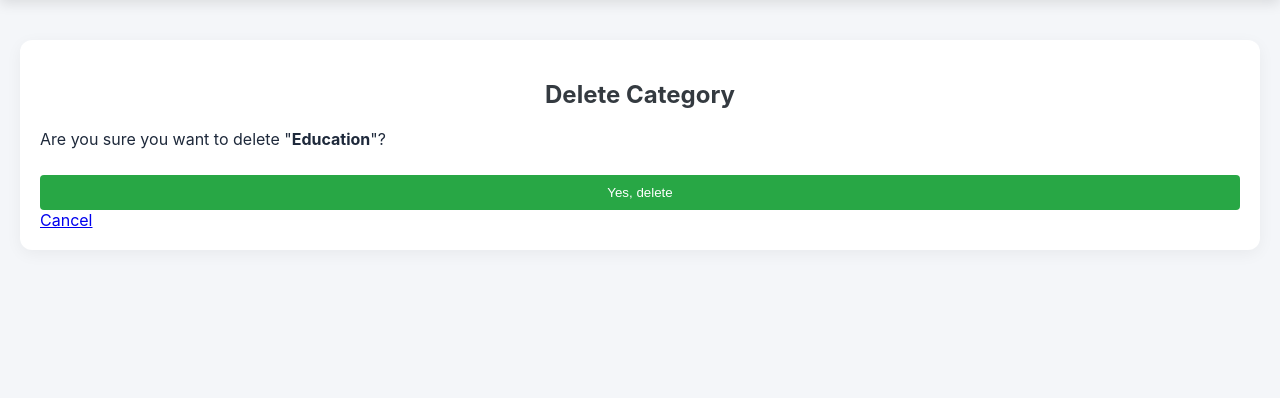
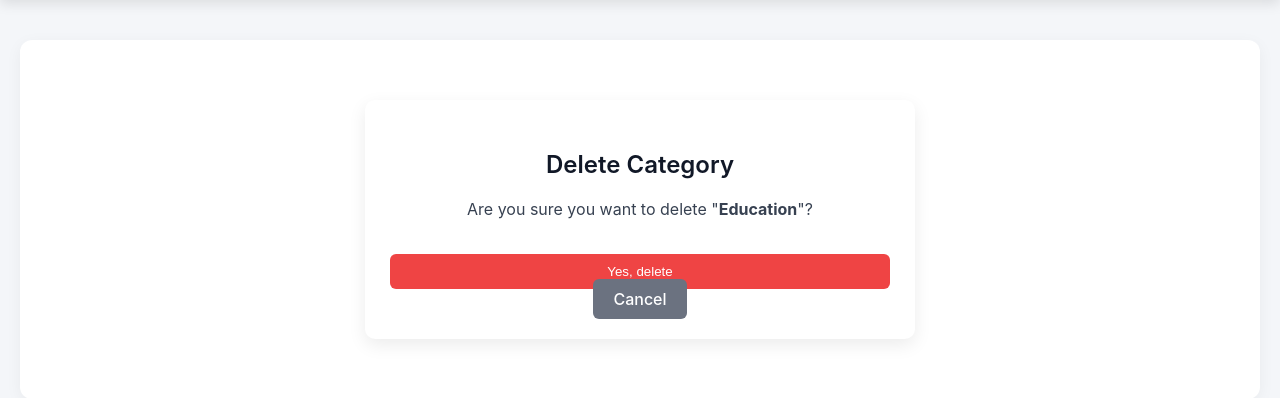
Before and after one commit to nijamila/project1, a Django app: page /en/categories/1/delete/ in a window 1280 px wide. Shown: the part 84-482 px from the top of the page. Run offline with Django 5.2, Linux system fonts and the light colour scheme; a user stored in the database is signed in; data comes from the database, SQL or seed files in the repository.

Commit message:
Improve styling for delete category confirmation
Enhanced the delete category confirmation page with improved styling and layout.

```diff
--- a/apps/categories/templates/categories/category_confirm_delete.html
+++ b/apps/categories/templates/categories/category_confirm_delete.html
@@ -2,16 +2,24 @@
 {% block title %}Delete Category{% endblock %}
 
 {% block content %}
-<h2>Delete Category</h2>
+<div style="max-width:500px; margin:40px auto; background:#fff; padding:30px 25px; border-radius:10px; box-shadow:0 6px 18px rgba(0,0,0,0.08); text-align:center;">
+    <h2 style="color:#111827; font-weight:600; margin-bottom:20px;">Delete Category</h2>
 
-<p>
+    <p style="margin-bottom:25px; font-size:16px; color:#374151;">
         Are you sure you want to delete
         "<strong>{{ category.name }}</strong>"?
     </p>
 
     <form method="post">
         {% csrf_token %}
-    <button type="submit">Yes, delete</button>
-    <a href="{% url 'category_list' %}">Cancel</a>
+        <button type="submit"
+                style="margin-right:10px; padding:10px 20px; background-color:#ef4444; color:#fff; border:none; border-radius:6px; font-weight:500; cursor:pointer; transition:0.2s;">
+            Yes, delete
+        </button>
+        <a href="{% url 'category_list' %}"
+           style="padding:10px 20px; background:#6b7280; color:#fff; border-radius:6px; text-decoration:none; font-weight:500; transition:0.2s;">
+           Cancel
+        </a>
     </form>
+</div>
 {% endblock %}
```
Lines whose indentation alone changed are shown as unchanged.
